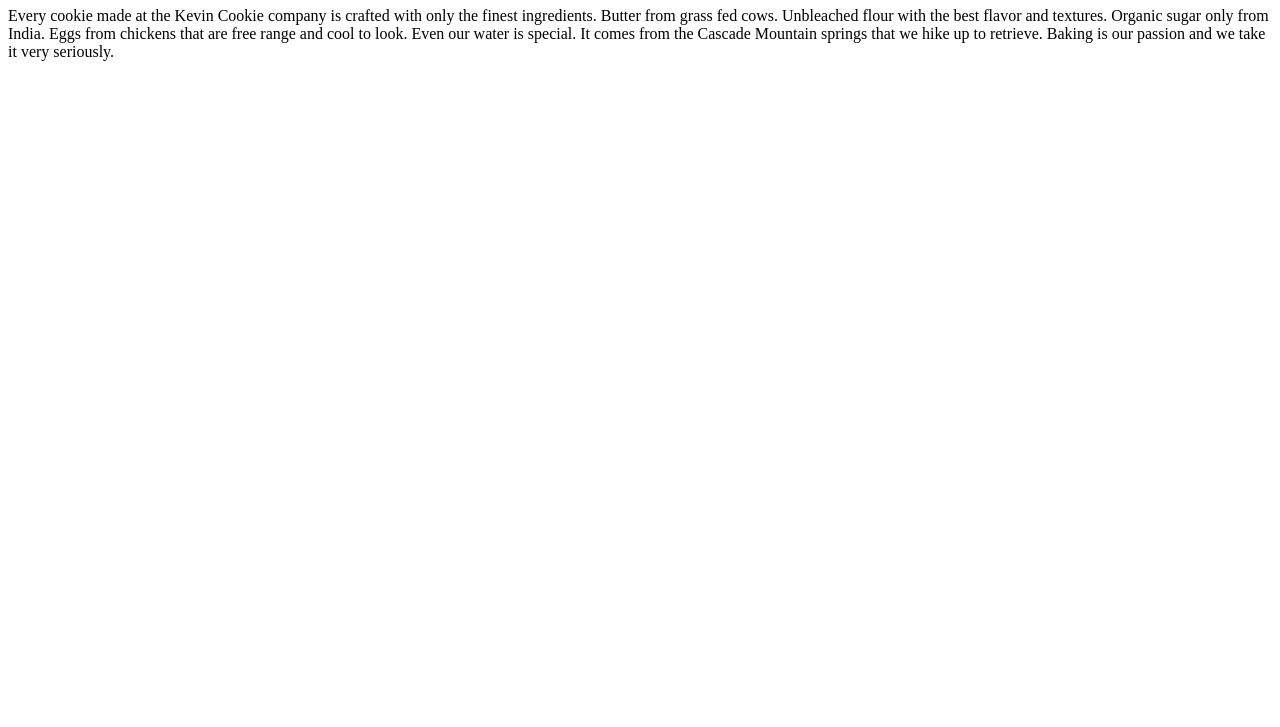
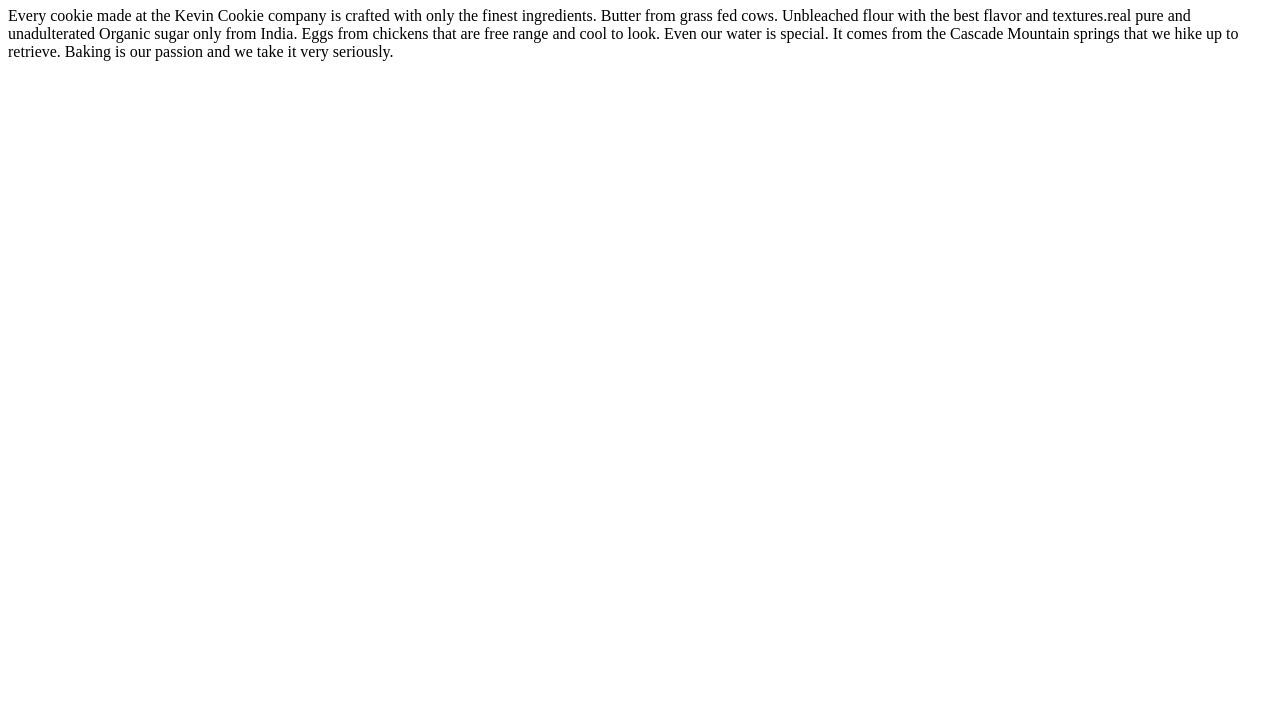
Before and after one commit to jefemo/jeffreyemoekabu-gmail.com, a plain HTML site: page index.htm in a window 1280 px wide. Shown: the part 73-800 px from the top of the page. Drawn offline with Linux system fonts and the light colour scheme.

Commit message:
update index text

```diff
--- a/index.htm
+++ b/index.htm
@@ -3,7 +3,7 @@
 <body>
 
 <h1>Deliciousness in every bite!</h1>
-<p>Every cookie made at the Kevin Cookie company is crafted with only the finest ingredients. Butter from grass fed cows. Unbleached flour with the best flavor and textures. Organic sugar only from India. Eggs from chickens that are free range and cool to look. Even our water is special. It comes from the Cascade Mountain springs that we hike up to retrieve. Baking is our passion and we take it very seriously.</p>
+<p>Every cookie made at the Kevin Cookie company is crafted with only the finest ingredients. Butter from grass fed cows. Unbleached flour with the best flavor and textures.real pure and unadulterated Organic sugar only from India. Eggs from chickens that are free range and cool to look. Even our water is special. It comes from the Cascade Mountain springs that we hike up to retrieve. Baking is our passion and we take it very seriously.</p>
 
 </body>
 </html>
```
